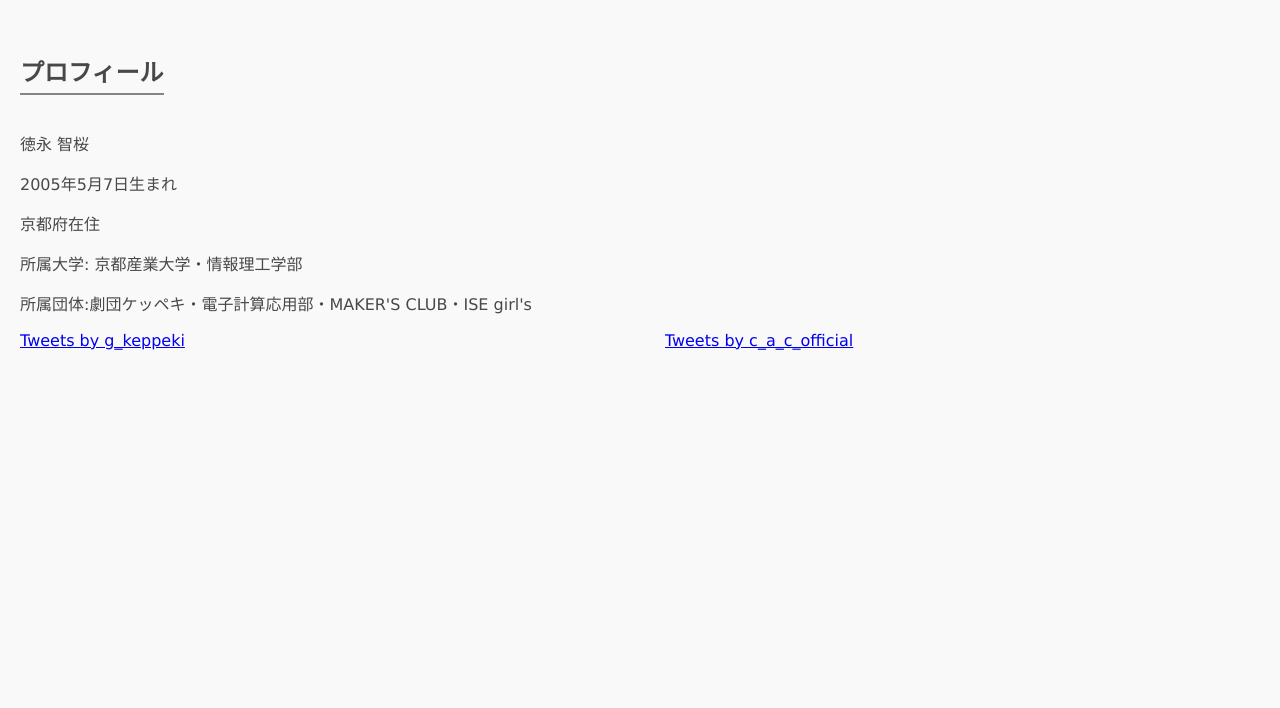
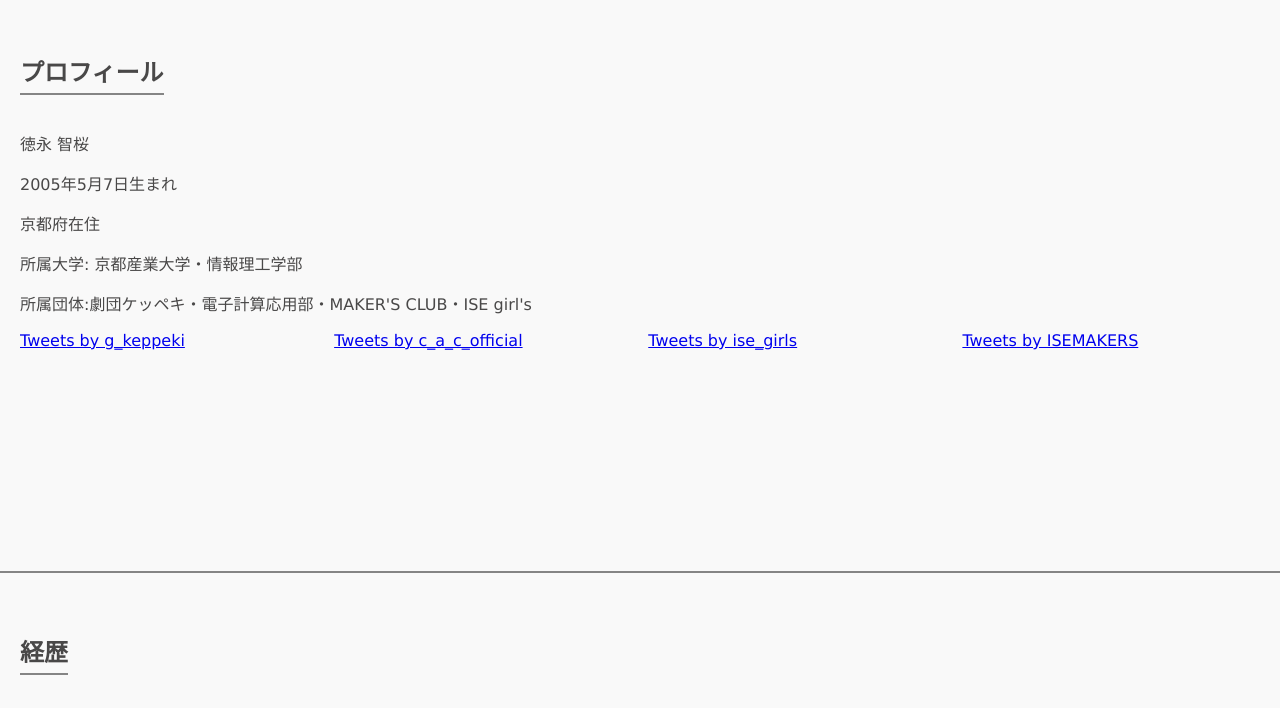
Before and after one commit to Nikoyaka9dd/Tsportfolio, a plain HTML site: page index.html in a window 1280 px wide. Shown: the part 65-773 px from the top of the page. Drawn offline with Linux system fonts and the light colour scheme.

Commit message:
タイムライン編集

```diff
--- a/index.html
+++ b/index.html
@@ -31,6 +31,12 @@
         </div>
         <div class="timeline">
         <a class="twitter-timeline" href="https://twitter.com/c_a_c_official?ref_src=twsrc%5Etfw">Tweets by c_a_c_official</a> <script async src="https://platform.twitter.com/widgets.js" charset="utf-8"></script>
+        </div>
+        <div class="timeline">
+            <a class="twitter-timeline" href="https://twitter.com/ise_girls?ref_src=twsrc%5Etfw">Tweets by ise_girls</a> <script async src="https://platform.twitter.com/widgets.js" charset="utf-8"></script>
+        </div>
+        <div class="timeline">
+            <a class="twitter-timeline" href="https://twitter.com/ISEMAKERS?ref_src=twsrc%5Etfw">Tweets by ISEMAKERS</a> <script async src="https://platform.twitter.com/widgets.js" charset="utf-8"></script>
         </div>
     </div>
     </section>
--- a/style.css
+++ b/style.css
@@ -51,8 +51,8 @@ nav {
 }
 
 .timeline {
-    width: 48%;
-    height: 400px;
+    width: 24%;
+    height: 200px;
     overflow: hidden;
 }
 
```
